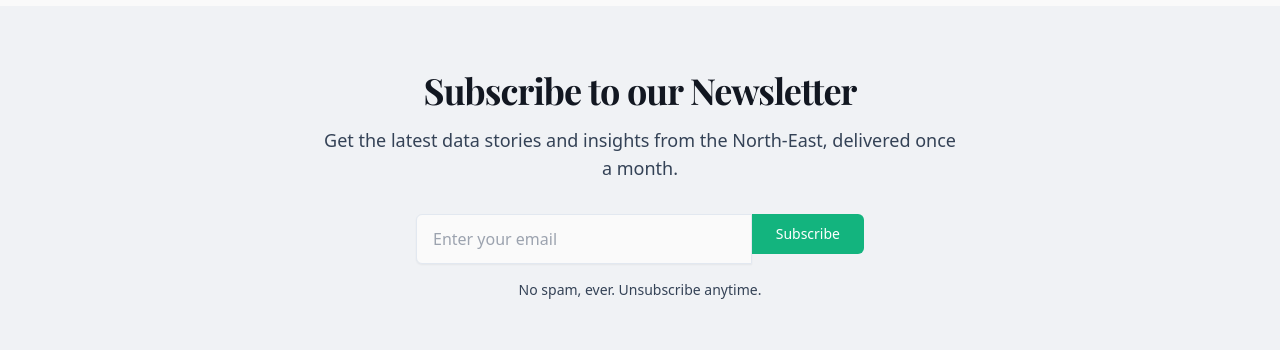
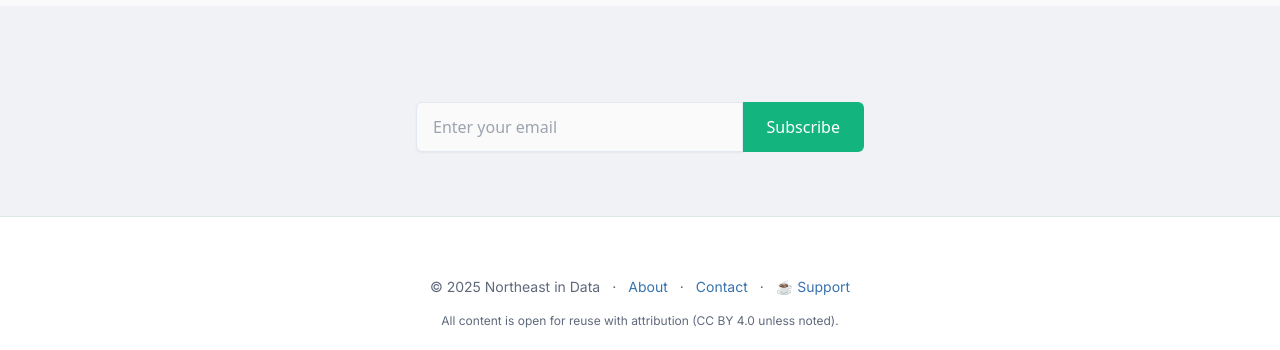
Before and after one commit to nkd98/ne-in-data, a Next.js app: page / in a window 1280 px wide. Shown: the part 1327-1677 px from the top of the page. Built offline with nearby package versions, Linux system fonts and the light colour scheme; no server answers; a web font is replaced by a local one.

Commit message:
Add working newsletter signup

```diff
--- a/src/app/page.tsx
+++ b/src/app/page.tsx
@@ -52,25 +52,26 @@ export default function Home() {
 
       {/* Newsletter Section */}
       <section className="bg-secondary/50 py-16 dark:bg-secondary/20">
-        <div className="container mx-auto max-w-2xl px-4 text-center">
-            <h2 className="text-3xl font-bold font-display tracking-tight md:text-4xl">
-                Subscribe to our Newsletter
-            </h2>
-            <p className="mt-4 text-lg text-muted-foreground">
-                Get the latest data stories and insights from the North-East, delivered once a month.
-            </p>
-            <div className="relative mx-auto mt-8 flex max-w-md">
+        <form
+          action="https://buttondown.email/api/emails/embed-subscribe/northeastindata"
+          method="post"
+          target="_blank"
+          className="relative mx-auto mt-8 flex max-w-md"
+        >
           <input
             type="email"
+            name="email"
+            required
             placeholder="Enter your email"
             className="w-full rounded-l-md border border-input bg-background px-4 py-3 text-base shadow-sm focus:outline-none focus:ring-2 focus:ring-primary focus:ring-offset-2 focus:ring-offset-background"
           />
-                <Button className="rounded-l-none rounded-r-md px-6 py-3">
+          <button
+            type="submit"
+            className="rounded-l-none rounded-r-md px-6 py-3 bg-primary text-primary-foreground font-medium"
+          >
             Subscribe
-                </Button>
-            </div>
-            <p className="mt-4 text-sm text-muted-foreground">No spam, ever. Unsubscribe anytime.</p>
-        </div>
+          </button>
+        </form>
       </section>
     </>
   );
```
Lines whose indentation alone changed are shown as unchanged.
